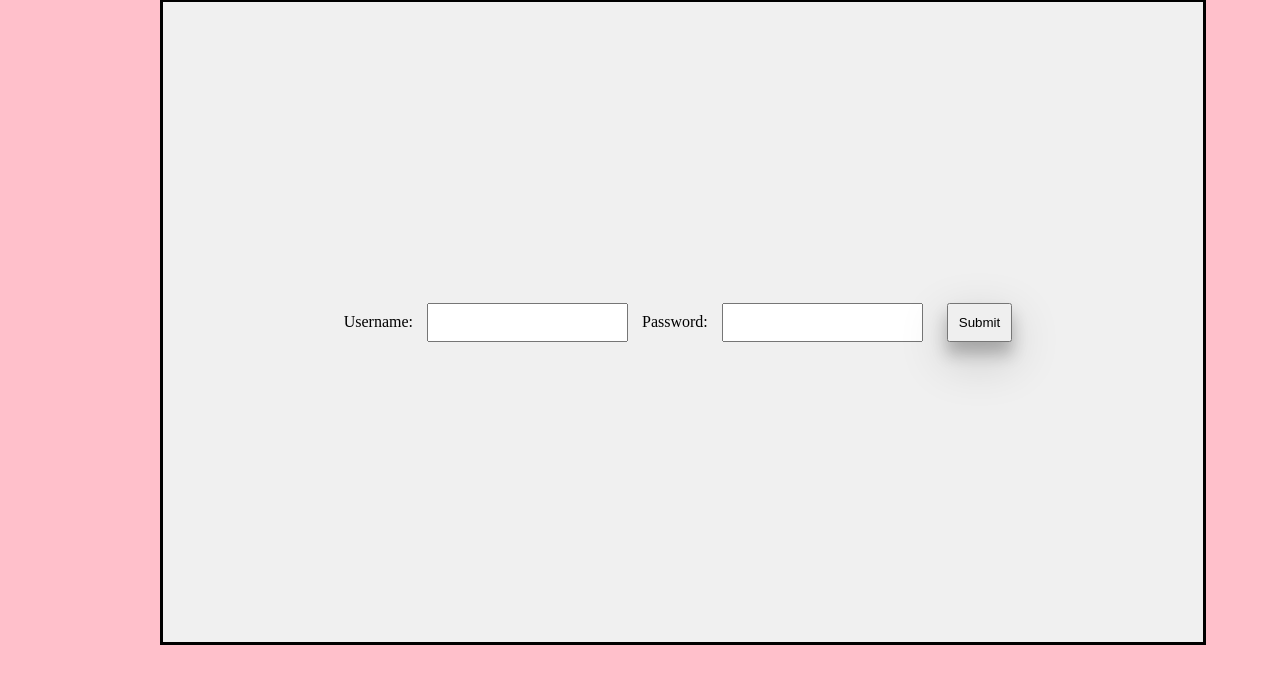
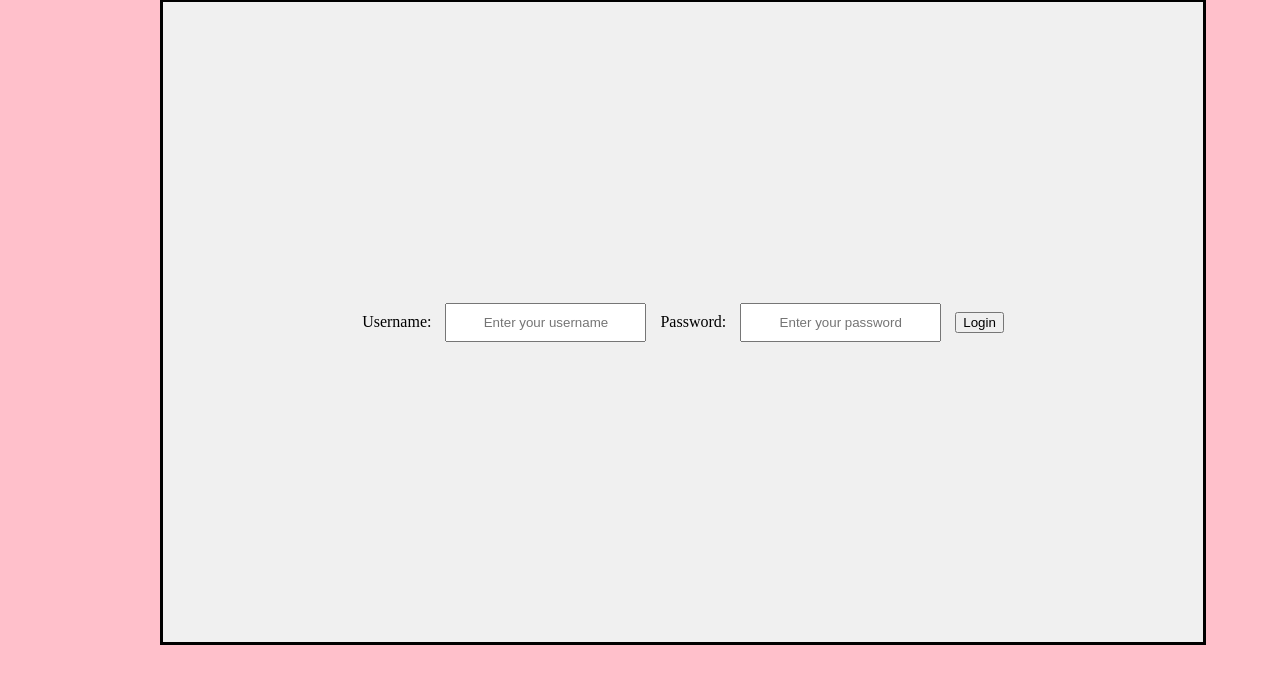
Before and after one commit to lovesosas/CSE106, a Flask app: page / in a window 1280 px wide. Shown: the part 121-800 px from the top of the page. Run offline with Flask 3, Linux system fonts and the light colour scheme.

Commit message:
added login and redirect functionality

```diff
--- a/CSE106/Lab_08/app.py
+++ b/CSE106/Lab_08/app.py
@@ -1,8 +1,19 @@
-from flask import Flask, render_template, url_for #pip install flask
+from flask import Flask, render_template, url_for, request, redirect #pip install flask
 from flask_sqlalchemy import SQLAlchemy #pip install Flask-SQLAlchemy
-from flask_login import UserMixin #pip install Flask-Login
+from flask_login import LoginManager, UserMixin, login_user, login_required, logout_user #pip install Flask-Login
+from werkzeug.security import generate_password_hash, check_password_hash
+from flask_cors import CORS
+
+
 
 app = Flask(__name__)
+CORS(app)
+app.secret_key = 'test123'
+
+login_manager = LoginManager()
+login_manager.init_app(app)
+login_manager.login_view = 'login'
+
 
 app.config['SQLALCHEMY_DATABASE_URI'] = 'sqlite:///database.db'
 app.config['SECRET_KEY'] = 'key'
@@ -13,23 +24,72 @@ with app.app_context():
     db.create_all()
 
 
-class User(db.Model, UserMixin):
-    id = db.Column(db.Integer, primary_key=True)
-    username = db.Column(db.String(20), nullable=False)
-    password = db.Column(db.String(80), nullable=False)
+# class User(db.Model, UserMixin):
+#     id = db.Column(db.Integer, primary_key=True)
+#     username = db.Column(db.String(20), nullable=False)
+#     password = db.Column(db.String(80), nullable=False)
 
+class User(UserMixin):
+    def __init__(self, id, username, password_hash, role):
+        self.id = id
+        self.username = username
+        self.password_hash = password_hash
+        self.role = role
+
+
+users = {
+    'john_student': User('1', 'john_student', generate_password_hash('password'), 'student'),
+    'jane_teacher': User('2', 'jane_teacher', generate_password_hash('password'), 'teacher'),
+    # Add more users as needed
+}
+
+@login_manager.user_loader
+def load_user(user_id):
+    for user in users.values():
+        if user.id == user_id:
+            return user
+    return None
+
+@app.route('/login', methods=['GET', 'POST'])
+def login():
+    if request.method == 'POST':
+        username = request.form['username']
+        password = request.form['password']
+        user = users.get(username)
+
+        if user and check_password_hash(user.password_hash, password):
+            if user.role == 'student':
+                return redirect(url_for('myStudentCourses'))
+            elif user.role == 'teacher':
+                return redirect(url_for('teacherCourses'))
+            elif user.role == 'admin':
+                return redirect(url_for('adminData'))
+            else:
+                return redirect(url_for('index'))
+        else:
+            return 'Invalid username or password'
+
+    return render_template('index.html')
 
 @app.route('/')
 def index():
     return render_template('index.html')
 
 @app.route('/myStudentCourses')
+@login_required
 def myStudentCourses():
     return render_template('myStudentCourses.html')
 
 @app.route('/teacherCourses')
+@login_required
 def teacherCourses():
     return render_template('teacherCourses.html')
 
+@app.route('/logout')
+@login_required
+def logout():
+    logout_user()
+    return 'Logged out'
+
 if __name__ == '__main__':
     app.run(debug=True)
--- /dev/null
+++ b/CSE106/Lab_08/static/script.js
@@ -0,0 +1,31 @@
+const API_URL = "http://localhost:5000/login";
+
+function handleLogin(event) {
+    event.preventDefault(); // prevent the default form submission
+
+    const username = document.getElementById('Username').value;
+    const password = document.getElementById('Password').value;
+
+    const formData = new FormData();
+    formData.append('username', username);
+    formData.append('password', password);
+
+    fetch(API_URL, {
+        method: 'POST',
+        body: formData // send as form data
+    })
+    .then(response => {
+        if (!response.ok) {
+            throw new Error(`Login failed: ${response.statusText}`);
+        }
+        // If the login is successful, the server should redirect to the myStudentCourses page
+        window.location.href = response.url; // redirect the client to the new page
+    })
+    .catch(error => {
+        console.error('Error during login:', error);
+        // Handle failed login, perhaps by showing an error message to the user
+    });
+}
+
+// Attach the event listener to the form submission if needed
+document.getElementById('loginForm').addEventListener('submit', handleLogin);
--- a/CSE106/Lab_08/templates/index.html
+++ b/CSE106/Lab_08/templates/index.html
@@ -3,7 +3,8 @@
 
 <html>
     <head>
-        <link rel="stylesheet" type="text/css" href="styling.css">
+        <link rel="stylesheet" type="text/css" href="static/styling.css">
+        <script src="static/script.js"></script>
         <title>Lab 8</title>
     </head>
 
@@ -16,19 +17,17 @@
     </h1>
 
     <div class="box">
-        <form>
-            <!-- Username text box input-->
-            <label  for="text-input">Username:</label>
-            <input type="text" href="" id="usernameInput" name="text-input">
+        <form id="loginForm" onsubmit="handleLogin(event)">
+            <label for="Username">Username:</label>
+            <input type="text" id="Username" placeholder="Enter your username">
 
-             <!-- Password text box input-->
-            <label  for="text-input">Password:</label>
-            <input type="text" id="usernameInput" name="text-input">
+            <label for="Password">Password:</label>
+            <input type="password" id="Password" placeholder="Enter your password">
 
-            <!-- submit button-->
-            <input class="button" type="submit" id ="submitButton" value="Submit">
+            <button type="submit">Login</button>
         </form>
     </div>
+
 
 
 </body>
--- a/CSE106/Lab_08/templates/myStudentCourses.html
+++ b/CSE106/Lab_08/templates/myStudentCourses.html
@@ -3,7 +3,7 @@
 
 <html>
     <head>
-        <link rel="stylesheet" type="text/css" href="\Users\Luis\Documents\Code\CSE106\Lab_08\HTML\styling.css">
+        <link rel="stylesheet" type="text/css" href="static\styling.css">
         <title>Lab 8</title>
     </head>
 
--- a/CSE106/Lab_08/templates/teacherCourses.html
+++ b/CSE106/Lab_08/templates/teacherCourses.html
@@ -3,8 +3,8 @@
 
 <html>
     <head>
-        <link rel="stylesheet" type="text/css" href="\Users\Luis\Documents\Code\CSE106\Lab_08\HTML\styling.css">
-        <script src="\Users\Luis\Documents\Code\CSE106\Lab_08\Source\app.js"></script>
+        <link rel="stylesheet" type="text/css" href="static\styling.css">
+        <script src="static\script.js"></script>
         <title>Lab 8</title>
     </head>
 
```
Also changed, not shown: instance/database.db (added).
